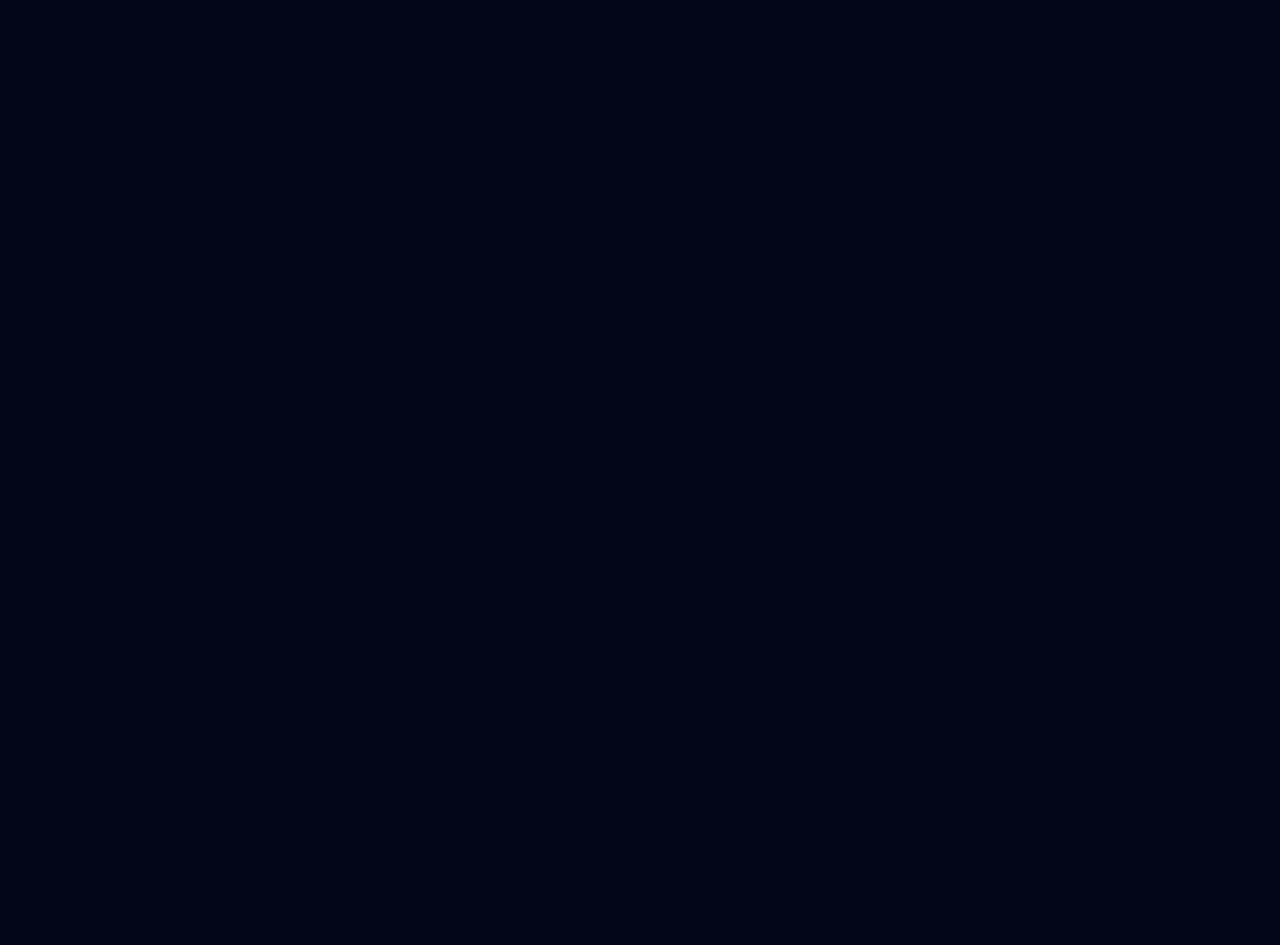
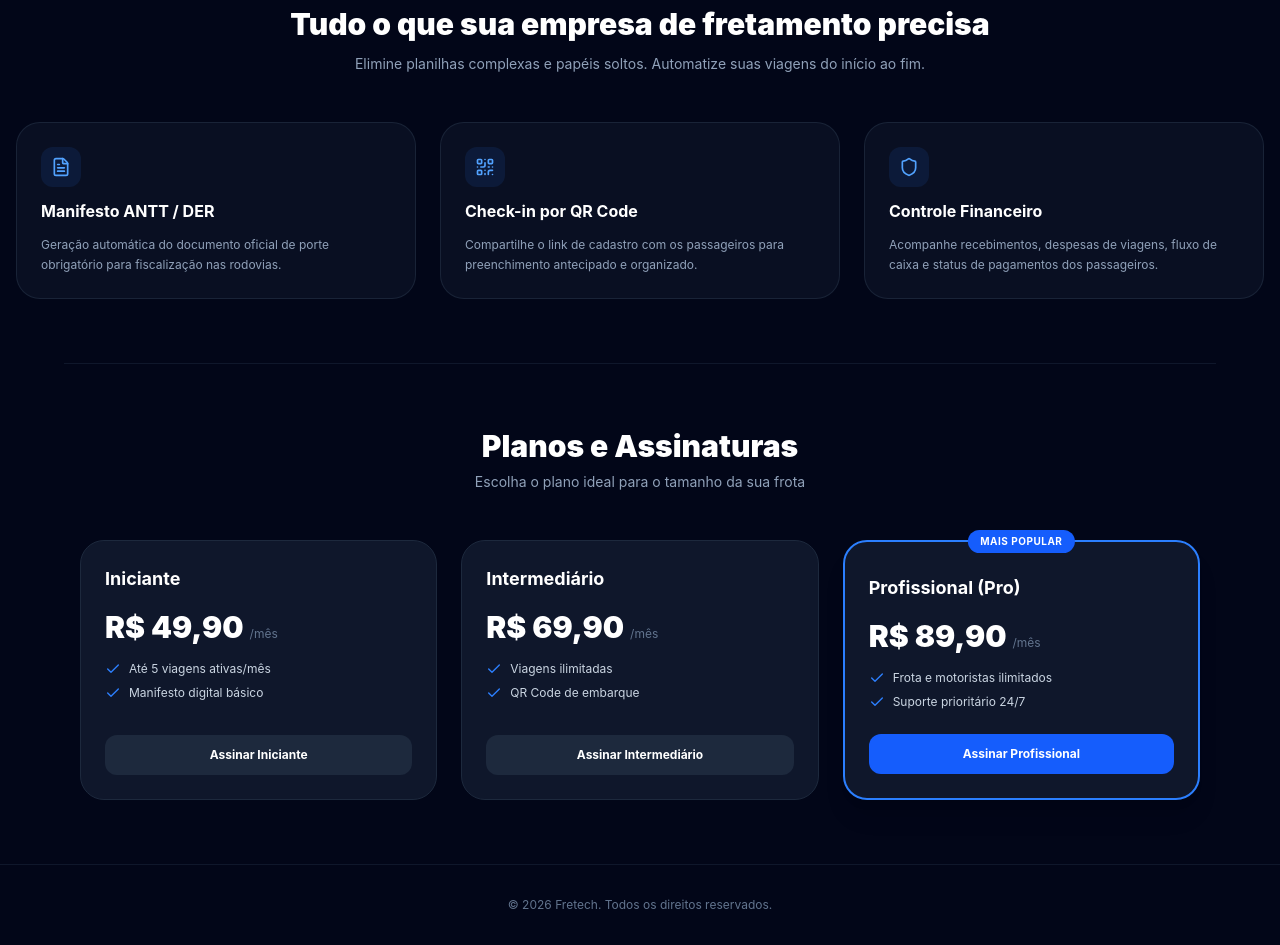
Before and after one commit to matheusnascimento21/Van-app, a React (Vite) app: page / in a window 1280 px wide. Shown: the part 680-1625 px from the top of the page. Before the commit the page ends 800 px from the top, so only its background shows below. Built offline with nearby package versions, Linux system fonts and the light colour scheme.

Commit message:
Restaura Landing Page completa com secoes, planos e botao de teste 24h

```diff
--- a/src/components/HomeLanding.jsx
+++ b/src/components/HomeLanding.jsx
@@ -1,6 +1,6 @@
 import React from 'react';
 import { Link, useNavigate } from 'react-router-dom';
-import { ArrowRight, Sparkles } from 'lucide-react';
+import { Check, ArrowRight, Sparkles, Shield, QrCode, FileText, Zap } from 'lucide-react';
 
 export default function HomeLanding() {
   const navigate = useNavigate();
@@ -8,7 +8,7 @@ export default function HomeLanding() {
   const handleTestarPainel = (e) => {
     e.preventDefault();
 
-    // Cria a sessão de teste válida por 24 horas (24 * 60 * 60 * 1000 ms)
+    // Define o tempo atual + 24 horas em milissegundos
     const expiraEm = new Date().getTime() + 24 * 60 * 60 * 1000;
     const sessaoTeste = {
       tipo: 'teste_gratuito',
@@ -17,9 +17,13 @@ export default function HomeLanding() {
     };
 
     localStorage.setItem('fretech_sessao', JSON.stringify(sessaoTeste));
+    navigate('/hub');
+  };
 
-    // Redireciona direto para o hub sem precisar de login/senha
-    navigate('/hub');
+  const handleAssinarPlano = (plano, e) => {
+    if (e) e.preventDefault();
+    window.scrollTo({ top: 0, behavior: 'smooth' });
+    navigate(`/checkout?plano=${plano}`);
   };
 
   return (
@@ -31,9 +35,14 @@ export default function HomeLanding() {
             <img src="/logo.png" alt="Fretech Logo" className="w-9 h-9 object-contain rounded-xl shadow-md" />
             <span className="font-bold text-xl text-white tracking-tight">Fretech</span>
           </div>
-          <Link to="/login" className="bg-blue-600 hover:bg-blue-700 text-white font-bold px-4 py-2 rounded-xl text-xs sm:text-sm transition flex items-center gap-1.5 shadow-lg">
-            Acessar com Senha <ArrowRight className="w-4 h-4" />
-          </Link>
+          <div className="flex items-center gap-3">
+            <Link to="/login" className="text-slate-300 hover:text-white text-xs sm:text-sm font-semibold transition">
+              Entrar
+            </Link>
+            <Link to="/login" className="bg-blue-600 hover:bg-blue-700 text-white font-bold px-4 py-2 rounded-xl text-xs sm:text-sm transition flex items-center gap-1.5 shadow-lg">
+              Painel <ArrowRight className="w-4 h-4" />
+            </Link>
+          </div>
         </div>
       </header>
 
@@ -47,16 +56,16 @@ export default function HomeLanding() {
             Gestão de Viagens, Passageiros e Manifestos de Porte Obrigatório
           </h1>
           <p className="text-sm sm:text-base text-slate-400 max-w-2xl mx-auto">
-            Gere o manifesto formatado no padrão da fiscalização (ANTT / DER) e controle todo o financeiro da sua frota em um só lugar.
+            Gere o manifesto formatado no padrão da fiscalização (ANTT / DER), disponibilize cadastro simplificado de passageiros via QR Code e controle todo o financeiro da sua frota em um só lugar.
           </p>
 
           <div className="flex flex-col sm:flex-row justify-center gap-3 pt-4">
-            {/* BOTÃO QUE LIBERA O ACESSO POR 24 HORAS SEM LOGIN */}
+            {/* BOTÃO DE TESTE DE 24 HORAS */}
             <button
               onClick={handleTestarPainel}
               className="bg-blue-600 hover:bg-blue-700 text-white font-bold px-6 py-3.5 rounded-xl text-sm transition flex items-center justify-center gap-2 shadow-xl cursor-pointer"
             >
-              Testar Painel Agora <ArrowRight className="w-4 h-4" />
+              Testar Painel Agora (24h Grátis) <ArrowRight className="w-4 h-4" />
             </button>
             <a href="#planos" className="bg-slate-900 hover:bg-slate-800 border border-slate-800 text-slate-300 font-bold px-6 py-3.5 rounded-xl text-sm transition flex items-center justify-center">
               Ver Planos
@@ -64,6 +73,94 @@ export default function HomeLanding() {
           </div>
         </div>
       </section>
+
+      {/* SEÇÃO DE RECURSOS / APRESENTAÇÃO */}
+      <section className="py-16 px-4 max-w-7xl mx-auto border-t border-slate-900">
+        <div className="text-center space-y-3 mb-12">
+          <h2 className="text-2xl sm:text-3xl font-black text-white">Tudo o que sua empresa de fretamento precisa</h2>
+          <p className="text-sm text-slate-400 max-w-xl mx-auto">Elimine planilhas complexas e papéis soltos. Automatize suas viagens do início ao fim.</p>
+        </div>
+        <div className="grid grid-cols-1 md:grid-cols-3 gap-6">
+          <div className="bg-slate-900/60 p-6 rounded-3xl border border-slate-800/80 space-y-3">
+            <div className="w-10 h-10 rounded-xl bg-blue-500/10 flex items-center justify-center text-blue-400 font-bold">
+              <FileText className="w-5 h-5" />
+            </div>
+            <h3 className="font-bold text-white text-base">Manifesto ANTT / DER</h3>
+            <p className="text-xs text-slate-400 leading-relaxed">Geração automática do documento oficial de porte obrigatório para fiscalização nas rodovias.</p>
+          </div>
+          <div className="bg-slate-900/60 p-6 rounded-3xl border border-slate-800/80 space-y-3">
+            <div className="w-10 h-10 rounded-xl bg-blue-500/10 flex items-center justify-center text-blue-400 font-bold">
+              <QrCode className="w-5 h-5" />
+            </div>
+            <h3 className="font-bold text-white text-base">Check-in por QR Code</h3>
+            <p className="text-xs text-slate-400 leading-relaxed">Compartilhe o link de cadastro com os passageiros para preenchimento antecipado e organizado.</p>
+          </div>
+          <div className="bg-slate-900/60 p-6 rounded-3xl border border-slate-800/80 space-y-3">
+            <div className="w-10 h-10 rounded-xl bg-blue-500/10 flex items-center justify-center text-blue-400 font-bold">
+              <Shield className="w-5 h-5" />
+            </div>
+            <h3 className="font-bold text-white text-base">Controle Financeiro</h3>
+            <p className="text-xs text-slate-400 leading-relaxed">Acompanhe recebimentos, despesas de viagens, fluxo de caixa e status de pagamentos dos passageiros.</p>
+          </div>
+        </div>
+      </section>
+
+      {/* PLANOS E ASSINATURAS */}
+      <section id="planos" className="py-16 px-4 max-w-6xl mx-auto space-y-12 border-t border-slate-900">
+        <div className="text-center space-y-2">
+          <h2 className="text-2xl sm:text-3xl font-black text-white">Planos e Assinaturas</h2>
+          <p className="text-sm text-slate-400">Escolha o plano ideal para o tamanho da sua frota</p>
+        </div>
+        <div className="grid grid-cols-1 md:grid-cols-3 gap-6">
+          <div className="bg-slate-900 p-6 rounded-3xl border border-slate-800 flex flex-col justify-between space-y-6">
+            <div className="space-y-4">
+              <h3 className="text-lg font-bold text-white">Iniciante</h3>
+              <div className="text-3xl font-black text-white">R$ 49,90 <span className="text-xs font-normal text-slate-500">/mês</span></div>
+              <ul className="space-y-2 text-xs text-slate-300">
+                <li className="flex items-center gap-2"><Check className="w-4 h-4 text-blue-500" /> Até 5 viagens ativas/mês</li>
+                <li className="flex items-center gap-2"><Check className="w-4 h-4 text-blue-500" /> Manifesto digital básico</li>
+              </ul>
+            </div>
+            <button type="button" onClick={(e) => handleAssinarPlano('iniciante', e)} className="w-full bg-slate-800 hover:bg-slate-700 text-white font-bold py-3 rounded-xl text-xs transition cursor-pointer">
+              Assinar Iniciante
+            </button>
+          </div>
+
+          <div className="bg-slate-900 p-6 rounded-3xl border border-slate-800 flex flex-col justify-between space-y-6">
+            <div className="space-y-4">
+              <h3 className="text-lg font-bold text-white">Intermediário</h3>
+              <div className="text-3xl font-black text-white">R$ 69,90 <span className="text-xs font-normal text-slate-500">/mês</span></div>
+              <ul className="space-y-2 text-xs text-slate-300">
+                <li className="flex items-center gap-2"><Check className="w-4 h-4 text-blue-500" /> Viagens ilimitadas</li>
+                <li className="flex items-center gap-2"><Check className="w-4 h-4 text-blue-500" /> QR Code de embarque</li>
+              </ul>
+            </div>
+            <button type="button" onClick={(e) => handleAssinarPlano('intermediario', e)} className="w-full bg-slate-800 hover:bg-slate-700 text-white font-bold py-3 rounded-xl text-xs transition cursor-pointer">
+              Assinar Intermediário
+            </button>
+          </div>
+
+          <div className="bg-slate-900 p-6 rounded-3xl border-2 border-blue-500 flex flex-col justify-between space-y-6 relative shadow-xl">
+            <div className="absolute -top-3 left-1/2 -translate-x-1/2 bg-blue-600 text-white px-3 py-1 rounded-full text-[10px] font-bold uppercase tracking-wider">Mais Popular</div>
+            <div className="space-y-4 pt-2">
+              <h3 className="text-lg font-bold text-white">Profissional (Pro)</h3>
+              <div className="text-3xl font-black text-white">R$ 89,90 <span className="text-xs font-normal text-slate-500">/mês</span></div>
+              <ul className="space-y-2 text-xs text-slate-300">
+                <li className="flex items-center gap-2"><Check className="w-4 h-4 text-blue-500" /> Frota e motoristas ilimitados</li>
+                <li className="flex items-center gap-2"><Check className="w-4 h-4 text-blue-500" /> Suporte prioritário 24/7</li>
+              </ul>
+            </div>
+            <button type="button" onClick={(e) => handleAssinarPlano('profissional', e)} className="w-full bg-blue-600 hover:bg-blue-700 text-white font-bold py-3 rounded-xl text-xs transition cursor-pointer">
+              Assinar Profissional
+            </button>
+          </div>
+        </div>
+      </section>
+
+      {/* FOOTER */}
+      <footer className="py-8 px-4 text-center border-t border-slate-900 text-xs text-slate-500">
+        <p>&copy; 2026 Fretech. Todos os direitos reservados.</p>
+      </footer>
     </div>
   );
 }
```
